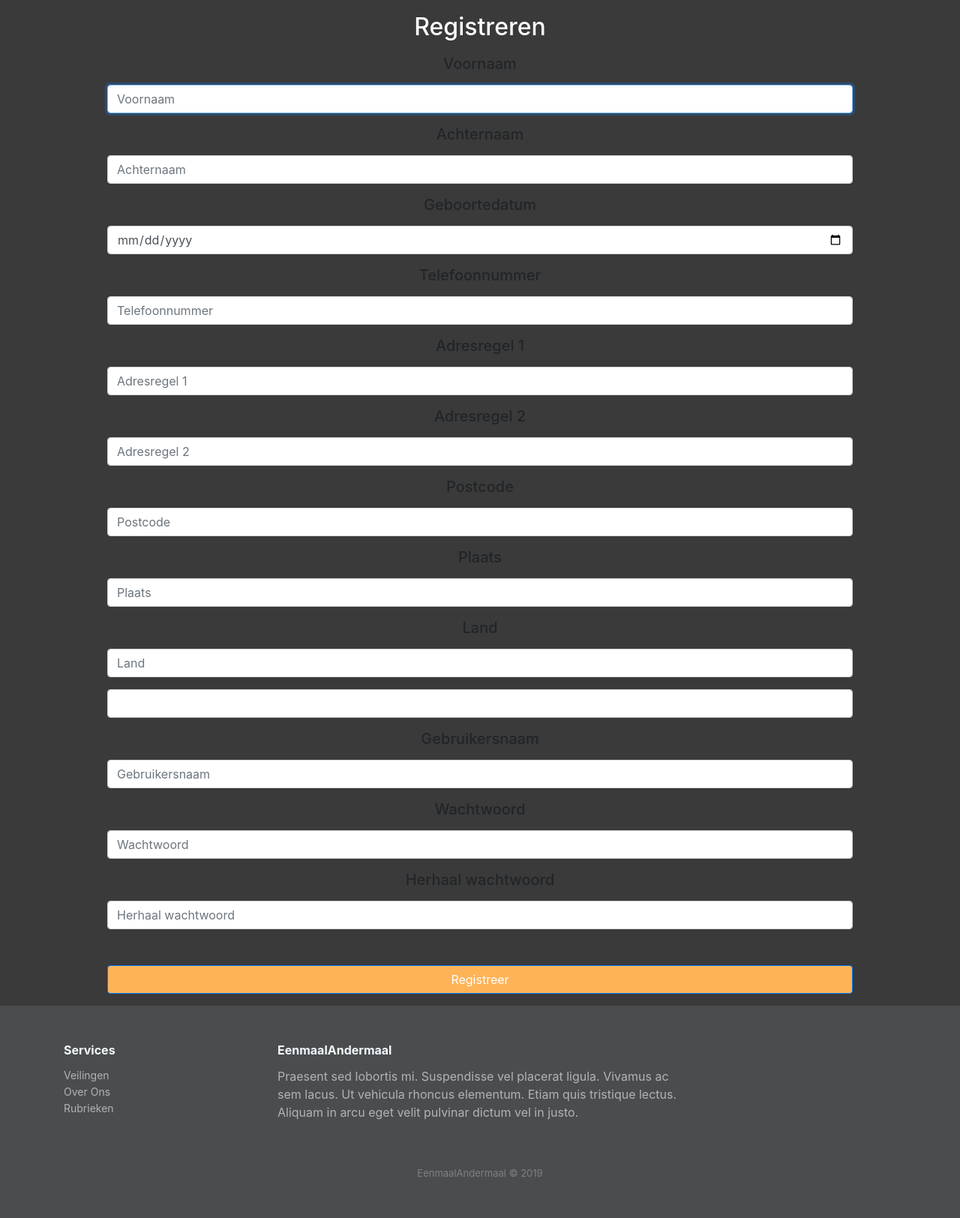
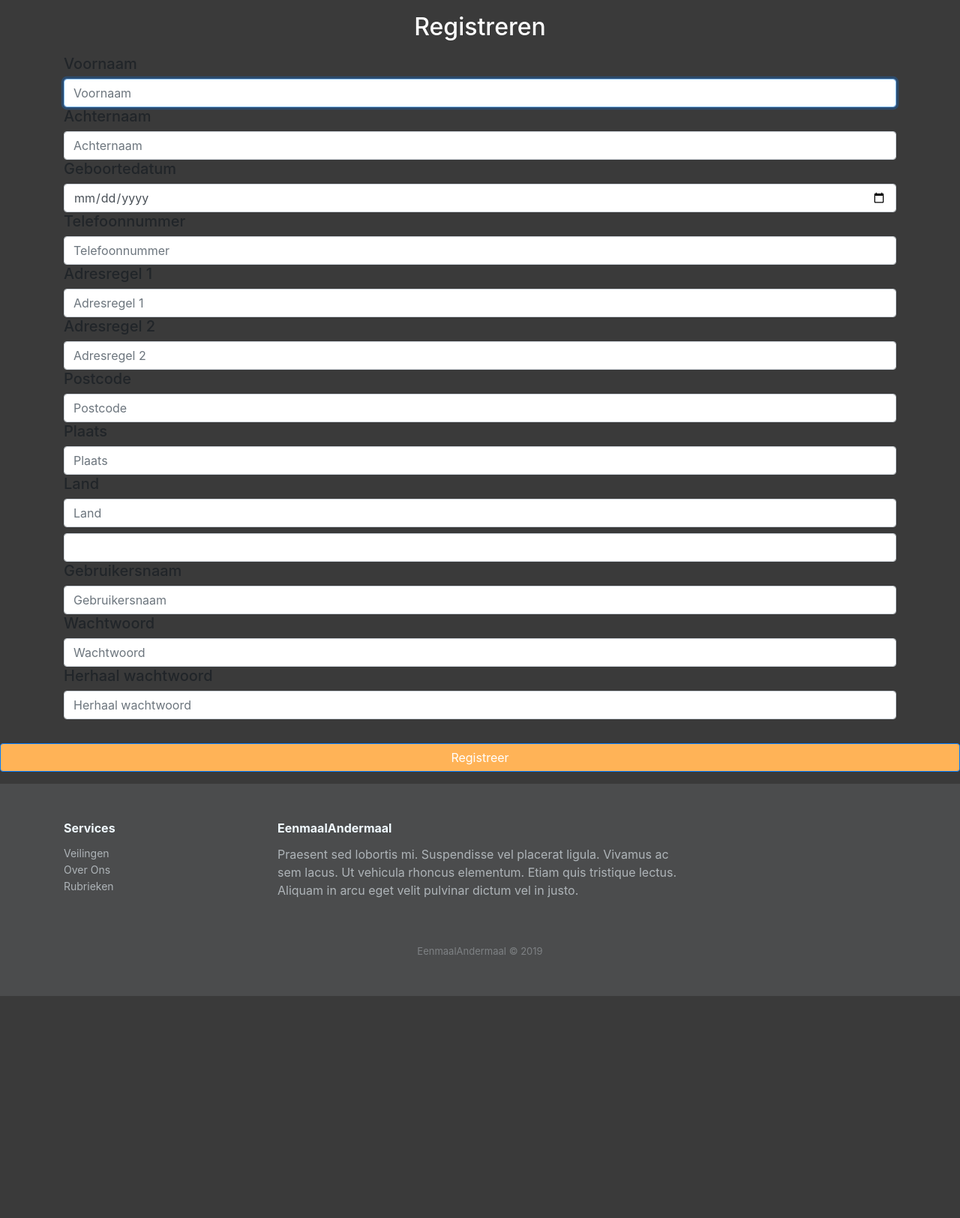
Before and after one commit to AaronThu/IProject, a PHP site: page /EenmaalAndermaal/registreren_pagina.php in a window 1280 px wide. Shown: the part 136-1760 px from the top of the page at 75% size. After the commit the page ends 1464 px from the top, so only its background shows below. Run offline with PHP 8.4, Linux system fonts and the light colour scheme; tables that the repository leaves empty or names only in its code hold one stand-in row (values such as "Sample post"); a stand-in replaces the project's code that opens the database connection.

Commit message:
Add files via upload

```diff
--- a/Website/functies.php
+++ b/Website/functies.php
@@ -47,18 +47,22 @@ function genereerVraag($dbh, $vraagnummer)
     return $vraagWeergave;
 }
 
-
-// mee bezig
 function registratieFormulierItem($naamFormulier, $errorNaam, $maxLength, $type, $naamPOST){
     $waardeInForm = isset($_POST[$naamPOST]) ? $_POST[$naamPOST] : '';
+    if(empty($errorNaam)){
+        $error = "";
+    } else{
+        $error = $_SESSION['registratieFoutmeldingen'][$errorNaam];
+    }
     $registratieItem ="";
-$registratieItem .= '<h5 class="text-center text-sm-cewnter text-md-center text-lg-left text-xl-center">' . $naamFormulier . '</h5>
-            <h5 class="text-center text-sm-center text-md-center text-lg-center text-xl-center foutmeldingTekst">' . $_SESSION['registratieFoutmeldingen'][$errorNaam] . '</h5>
-<div class="d-flex d-sm-flex d-md-flex d-lg-flex d-xl-flex justify-content-center align-items-center flex-wrap flex-sm-wrap flex-md-nowrap flex-lg-nowrap justify-content-xl-center align-items-xl-center flex-xl-nowrap"
-     style="margin: 1em 0em;"><input
+$registratieItem .= '
+
+<h5>' . $naamFormulier . '</h5>
+<h5 class="text-left foutmeldingTekst">' . $error . '</h5>
+<input
         class="form-control inputforms" type=' . $type.'
         placeholder="' . $naamFormulier . '"name="' . $naamPOST.'"autofocus="" maxlength="' . $maxLength.'
-        "value="' . $waardeInForm . '"</div>   </div>';
+        "value="' . $waardeInForm . '"</div> ';
     return $registratieItem;
 }
 
--- a/Website/registreren_pagina.php
+++ b/Website/registreren_pagina.php
@@ -4,6 +4,7 @@ include_once("functies.php");
 include_once("database.php");
 $vraagNummer = genereerVraagNummer($dbh);
 $locatieRegistratiesysteem = "Location: http://localhost/EenmaalAndermaal/registratie_systeem.php";
+$locatieFouteLink = "Location: http://localhost/EenmaalAndermaal/registratie_systeem.php";
 $maximumlengteGegevens = 50;
 $foutmeldingen = array("AchternaamErr" => "", "VoornaamErr" => "", "EmailErr" => "", "Adres1Err" => "", "PostcodeErr" => "", "PlaatsnaamErr" => "", "LandErr" => "", "GeboorteDatumErr" => "", "TelefoonErr" => "", "GebruikersNaamErr" => "", "wachtwoord1Err" => "", "wachtwoord2Err" => "", "AntwoordErr" => "");
 $_SESSION['registratieFoutmeldingen'] = $foutmeldingen;
@@ -12,8 +13,14 @@ $wachtwoordMinimaalAantalTekens = 3;
 $registratieGegevens = array("Emailadres" => "", "Voornaam" => "", "Achternaam" => "", "Adres_1" => "", "Adres_2" => "", "Postcode" => "", "Plaatsnaam" => "", "Land" => "", "Geboortedatum" => "", "Telefoonnummer" => "", "Gebruikersnaam" => "", "Wachtwoord" => "", "vraagNummer" => "", "AntwoordOpVraag" => "");
 $_SESSION['registratieGegevens'] = $registratieGegevens;
 
+/*
+if(empty($_SESSION['email'])){
+    $_SESSION['foutmelding'] = "Deze link is niet geldig, laat een mailtje naar je sturen";
+    header($locatieFouteLink);
+}
+*/
+
 if (isset($_POST['registreer'])) {
-
     $Voornaam = test_invoer($_POST['Voornaam']);
     testInputVoorFouten("Voornaam", "VoornaamErr", $Voornaam);
 
@@ -88,13 +95,14 @@ if (isset($_POST['registreer'])) {
 include_once("header.php");
 ?>
     <body class="background">
-    <main style="min-height: 52.5vh;margin-right: 10vw;margin-left: 10vw;">
+    <main class="registratieformulierLayout">
         <div class="container text-center">
-            <h2 style="margin: 1ex;color: rgb(255,255,255);">Registreren</h2>
+            <h2 style="margin: 1ex; color: rgb(255,255,255);">Registreren</h2>
             <form class="text-left" style="width: 100%;" method="post" action="registreren_pagina.php">
-                <?php echo registratieFormulierItem("Voornaam", "VoornaamErr", 50, "text", "Voornaam") ;
+                <?php echo registratieFormulierItem("Voornaam", "VoornaamErr", 50, "text", "Voornaam");
 
-                 echo registratieFormulierItem("Achternaam", "AchternaamErr", 50, "text", "Achternaam") ;
+                echo registratieFormulierItem("Achternaam", "AchternaamErr", 50, "text", "Achternaam");
+
                 echo registratieFormulierItem("Geboortedatum", "GeboorteDatumErr", 50, "date", "GeboorteDatum");
 
                 echo registratieFormulierItem("Telefoonnummer", "TelefoonErr", 15, "number", "Telefoonnummer");
@@ -118,12 +126,12 @@ include_once("header.php");
 
                 echo registratieFormulierItem("Herhaal wachtwoord", "wachtwoord2Err", 50, "password", "Herhaalwachtwoord") ?>
 
-
-        <button class="btn btn-primary text-center" data-bs-hover-animate="pulse" type="submit" name="registreer"
+        </div>
+                <button class="btn btn-primary text-center" data-bs-hover-animate="pulse" type="submit"
+                        name="registreer"
                         style="width: 100%;margin: 1em 0em;margin-top: 2em;background-color: #ffb357;">Registreer
                 </button>
             </form>
-        </div>
     </main>
 
     <script src="assets/js/jquery.min.js"></script>
```
Lines whose indentation alone changed are shown as unchanged.
